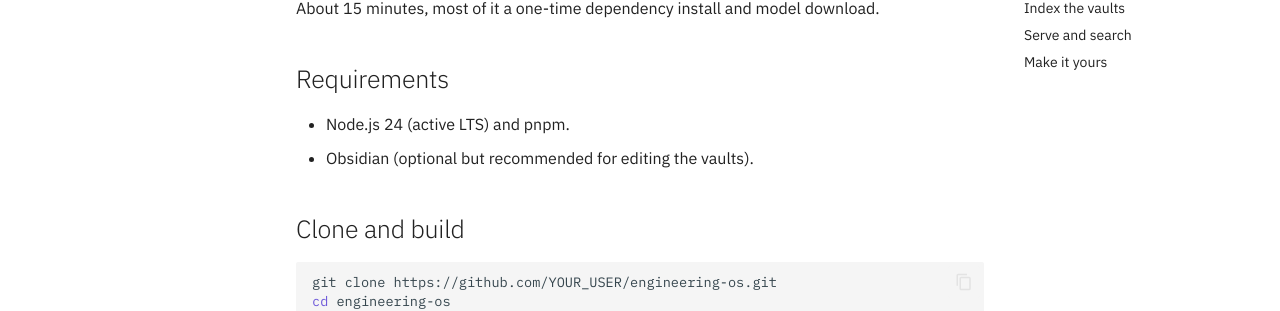
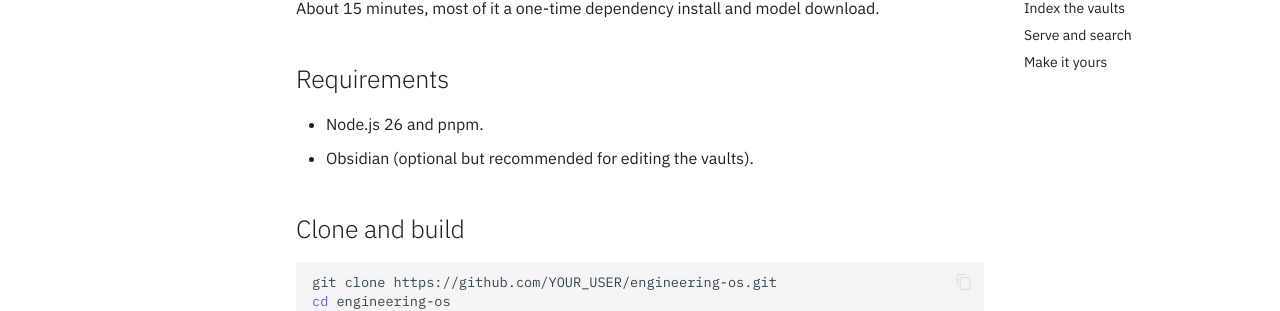
Before and after one commit to tanya-ok/engineering-os, an MkDocs documentation site: the page built from docs/quickstart.md, in a window 1280 px wide and 900 px high. Shown: the part 233-544 px from the top of the window. Built offline with MkDocs 1.6.1 and Material for MkDocs 9.7.7, drawn with Linux system fonts in a browser that asks for light colours; comment, search, counter and statistics services are not loaded.

Commit message:
chore: Pin local toolchain to Node 26
Co-Authored-By: Claude <noreply@anthropic.com>

```diff
--- a/docs/quickstart.md
+++ b/docs/quickstart.md
@@ -4,7 +4,7 @@ About 15 minutes, most of it a one-time dependency install and model download.
 
 ## Requirements
 
-- Node.js 24 (active LTS) and pnpm.
+- Node.js 26 and pnpm.
 - Obsidian (optional but recommended for editing the vaults).
 
 ## Clone and build
```
Also changed, not shown: user-vault-template/environment/local-setup.md (+1 -1 lines), 1 other file.
